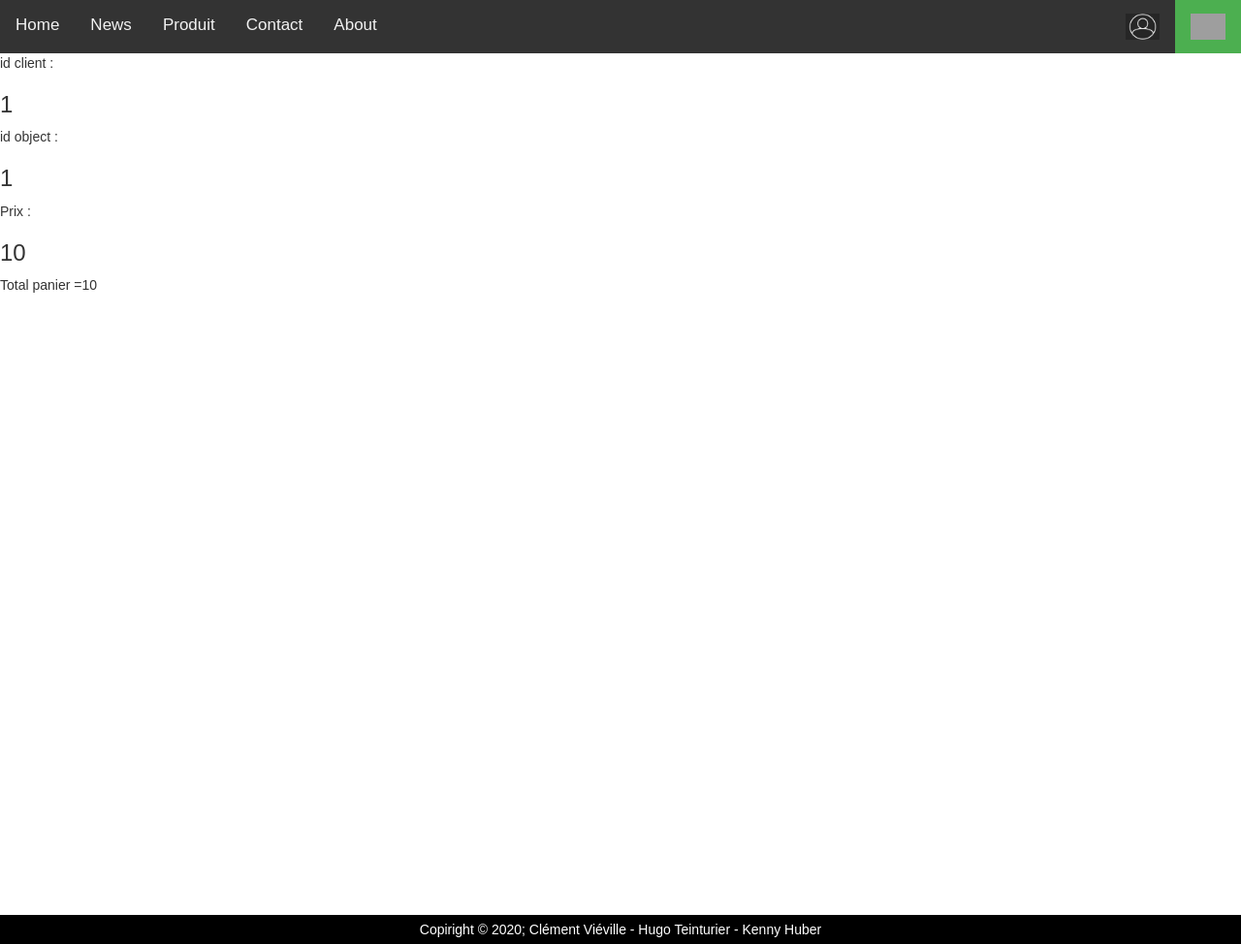
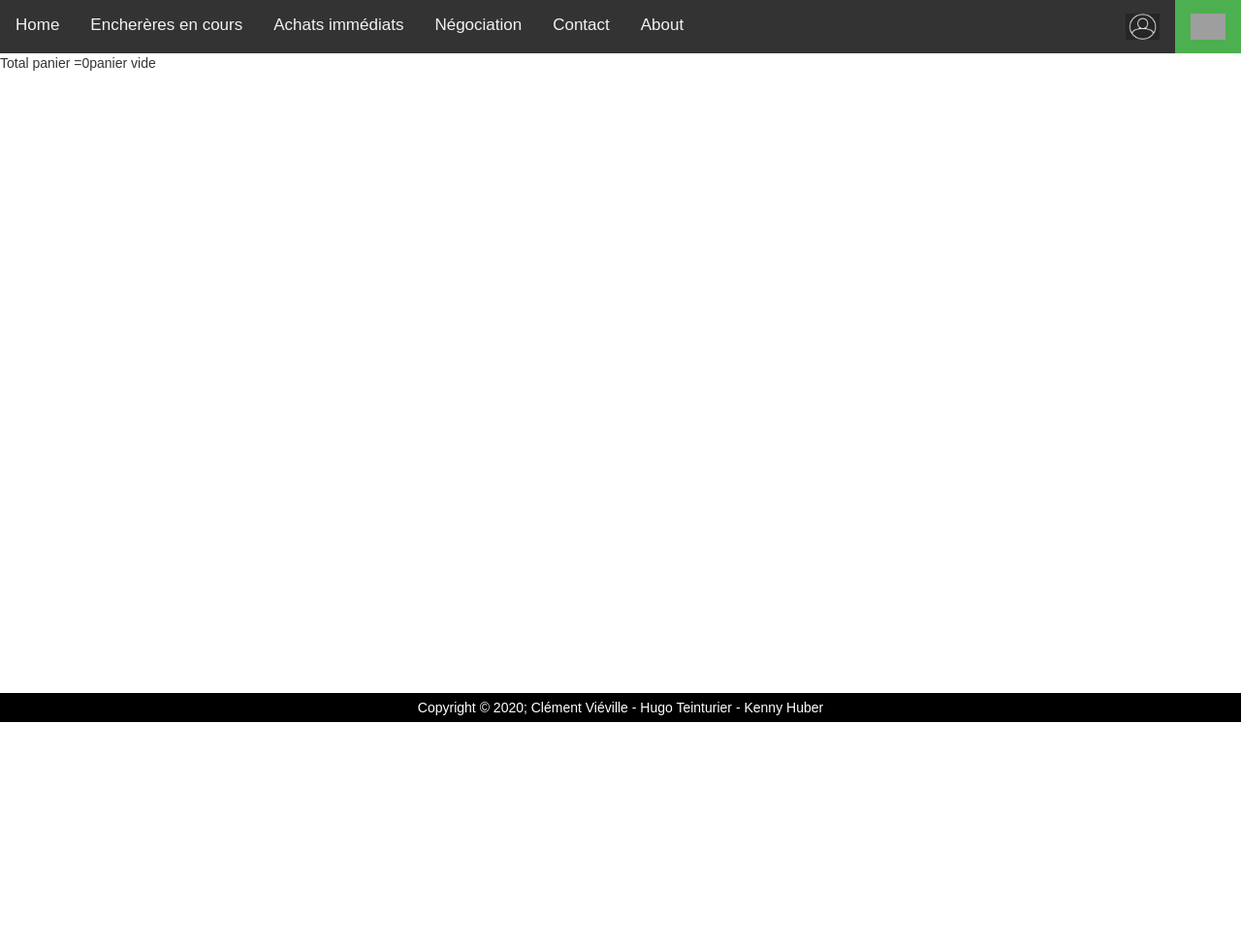
Before and after one commit to Giglobastre/PIscine_WEB_2020, a PHP site: page /site/Panier.php in a window 1280 px wide. Shown: the part 50-1024 px from the top of the page at 97% size. After the commit the page ends 795 px from the top, so only its background shows below. Run offline with PHP 8.4, Linux system fonts and the light colour scheme; a user stored in the database is signed in; tables that the repository leaves empty or names only in its code hold one stand-in row (values such as "Sample post"); grey boxes are pictures that could not be loaded.

Commit message:
Add files via upload

```diff
--- a/Panier.php
+++ b/Panier.php
@@ -1,11 +1,15 @@
+<?php
+  session_start();
+?>
 <!DOCTYPE html>
 <html>
 
 <head>
   <meta charset="utf-8">
+
   <meta name="viewport" content="width=device-width, initial-scale=1">
   <link rel="stylesheet" href="https://maxcdn.bootstrapcdn.com/bootstrap/3.3.7/css/bootstrap.min.css">
-  <link rel="icon" type="image/jpg" href="logo%20Ebay%20ECE.JPG" />
+  <link rel="icon" type="image/jpg" href="../Images/logo%20Ebay%20ECE.JPG" />
   <link rel="stylesheet" type="text/css" href="../Style/Style_panier.css">
   <script src="https://maxcdn.bootstrapcdn.com/bootstrap/3.3.7/js/bootstrap.min.js"> </script>
   <script src="https://ajax.googleapis.com/ajax/libs/jquery/3.3.1/jquery.min.js"> </script>
@@ -19,8 +23,9 @@
   <div class="topnav">
     <div style="float:left">
       <a href="index.php">Home</a>
-      <a href="news.php">News</a>
-      <a href="Produit.php">Produit</a>
+      <a href="Enchères_en_cours.php">Encherères en cours</a>
+      <a href="Achats_immédiats.php">Achats immédiats</a>
+      <a href="Négociation.php">Négociation</a>
       <a href="Contact.php">Contact</a>
       <a href="about.php">About</a>
     </div>
@@ -31,9 +36,9 @@
   </div>
 
   <?php
-session_start();
 
-$_SESSION['ID_Client']=1;
+
+  $_SESSION['ID_Client'];
   $total=0;
 
 
@@ -42,16 +47,16 @@
   try{
     $bdd = new PDO('mysql:host=localhost;dbname=pj_web2020;charset=utf8', 'root', '');
 
-  $req = $bdd->prepare("SELECT ID_Client ,ID_Objet FROM panier");
+    $req = $bdd->prepare("SELECT ID_Client ,ID_Objet,Acquereur,ID_transac FROM panier");
     $req->execute();
 
     while ($data = $req->fetch()){
 
-    if($data['ID_Client']==$_SESSION['ID_Client'])
+      if(($data['ID_Client']==$_SESSION['ID_Client'])&&($data['Acquereur']==1))
       {
         $condition=1;
         echo ("id client :");
-      echo '<h3>'.$data['ID_Client'].'</h3>';
+        echo '<h3>'.$data['ID_transac'].'</h3>';
         echo ("id object :");
         echo '<h3>'.$data['ID_Objet'].'</h3>';
         $req2 = $bdd->prepare("SELECT ID,Prix FROM objets WHERE ID='".$data['ID_Objet']."'");
@@ -88,13 +93,10 @@
   }
 
   ?>
-
-
   <br> <br> <br> <br> <br> <br> <br> <br> <br> <br> <br> <br> <br> <br> <br> <br> <br> <br> <br> <br> <br> <br> <br> <br> <br> <br> <br> <br> <br> <br> <br> <br> <br>
   <div id="footer">
-    Copiright &copy; 2020;
+    Copyright &copy; 2020;
     Clément Viéville - Hugo Teinturier - Kenny Huber
   </div>
-
 </body>
 </html>
```
Lines whose indentation alone changed are shown as unchanged.
